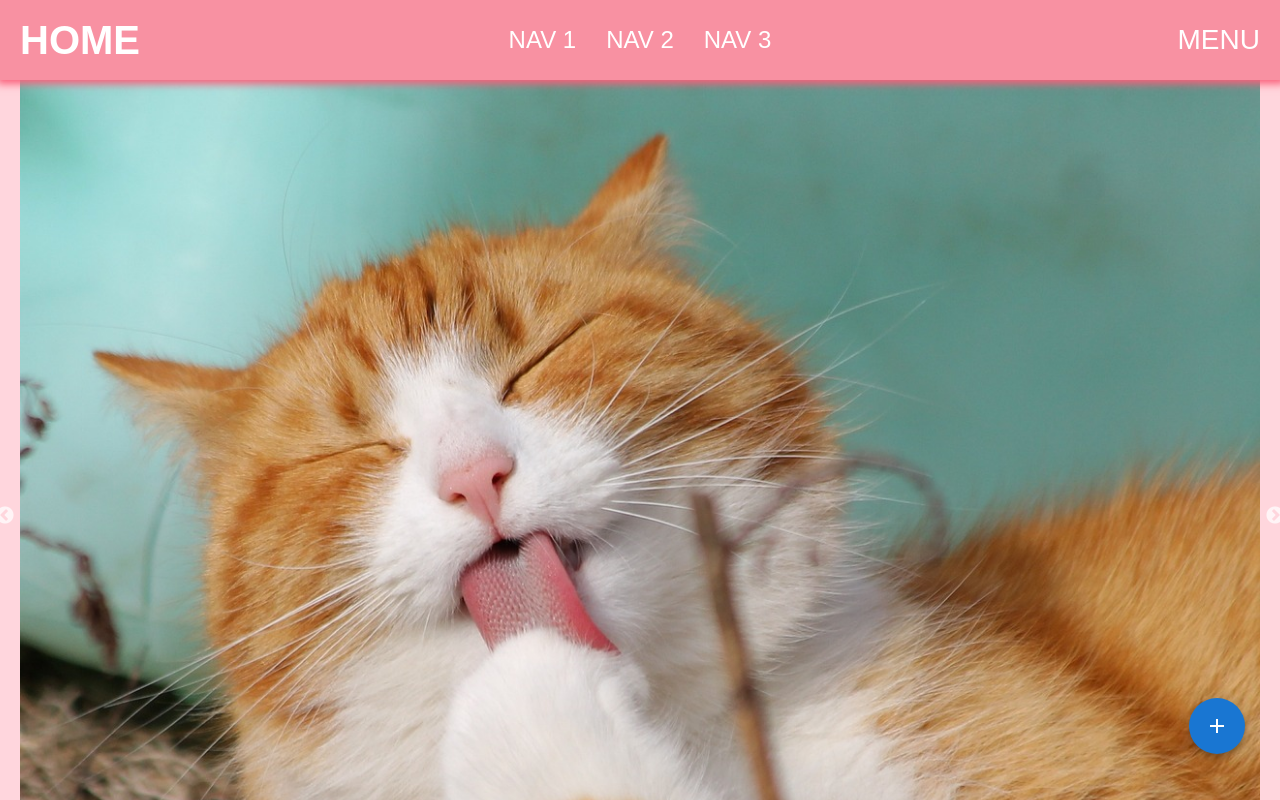
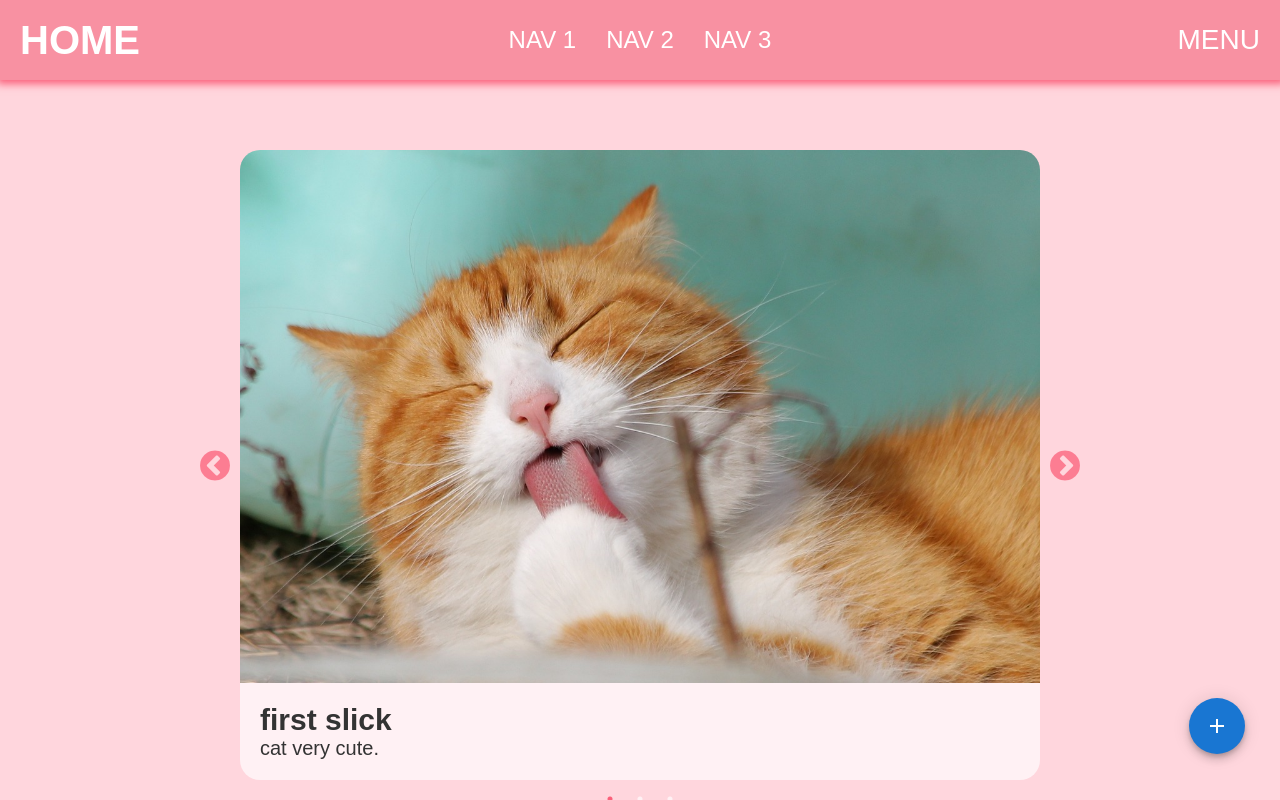
Before and after one commit to QTsom/React_TodoList, a React (Create React App) app: page /Menu3 in a window 1280 px wide. Shown: the top 800 px of the page. Built offline with nearby package versions, Linux system fonts and the light colour scheme; a web font is replaced by a local one.

Commit message:
style: slick navigation, pagination edit style

```diff
--- a/src/containers/Menu3.jsx
+++ b/src/containers/Menu3.jsx
@@ -20,19 +20,19 @@ const MenuPage3 = () => {
         {
             id: 1,
             title: 'first slick',
-            description: 'first slick description',
+            description: 'cat very cute.',
             thumbnail: slickImg,
         },
         {
             id: 2,
             title: 'second slick',
-            description: 'second slick description',
+            description: 'dogs and cats, two dog, two cat.',
             thumbnail: slickImg2,
         },
         {
             id: 3,
             title: 'third slick',
-            description: 'third slick description',
+            description: 'This parrot has red and green feathers.',
             thumbnail: slickImg3,
         }
     ]
@@ -40,27 +40,76 @@ const MenuPage3 = () => {
 
     return (
         <Layout>
+            <SliderWrap>
                 <Slider {...settings}>
                     {cardList.map((card, cardItem) => (
                         <ExCard key={cardItem}>
-                        <div className="car-wrap">
-                            <div>
+                            <div className="card-wrap">
+                                <div className="card-wrap__img">
                                     <img src={card.thumbnail} alt="썸네일" />
                                 </div>
-                            <div>
-                                <h2 className="car-wrap__title">{card.title}</h2>
-                                <p className="car-wrap__description">{card.description}</p>
+                                <div className="card-wrap__contents">
+                                    <h2 className="card-wrap__title">{card.title}</h2>
+                                    <p className="card-wrap__description">{card.description}</p>
                                 </div>
                             </div>
                         </ExCard>
                     ))}
                 </Slider>
+            </SliderWrap>
         </Layout>
     );
 }
 
 export default MenuPage3;
 
+const SliderWrap = styled.div`
+    max-width: 800px;
+    width: 100%;
+    margin: 70px auto;
+
+    .slick-prev {
+        left: -50px;
+    }
+    .slick-next {
+        right: -50px;
+    }
+    .slick-prev,
+    .slick-next {
+        width: 50px;
+        height: 50px;
+    }
+    .slick-prev::before,
+    .slick-next::before {
+        font-size: 35px;
+        color: #fb607a;
+    }
+    .slick-dots li.slick-active button:before {
+        color: #fb607a;
+    }
+    .slick-dots li button:before {
+        color: #fff1f4;
+        opacity: 1;
+    }
+`
 const ExCard = styled.div`
+    width: 100%;
 
+    .card-wrap {
+        border-radius: 20px;
+        overflow: hidden;
+
+        &__contents {
+            padding: 20px;
+            background-color: #fff1f4;
+        }
+
+        &__title {
+            font-size: 30px;
+            font-weight: 700;
+        }
+        &__description {
+            font-size: 20px;
+        }
+    }
 `
```
Lines whose indentation alone changed are shown as unchanged.
